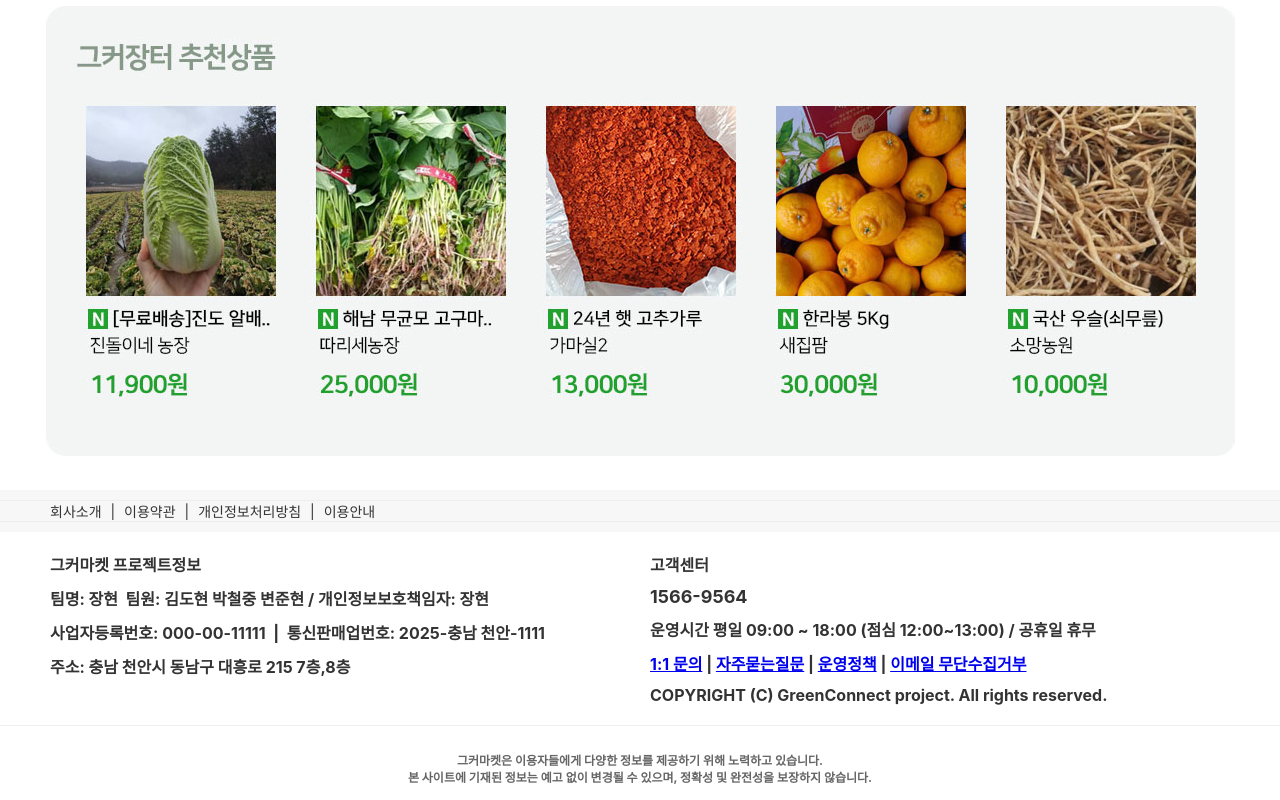
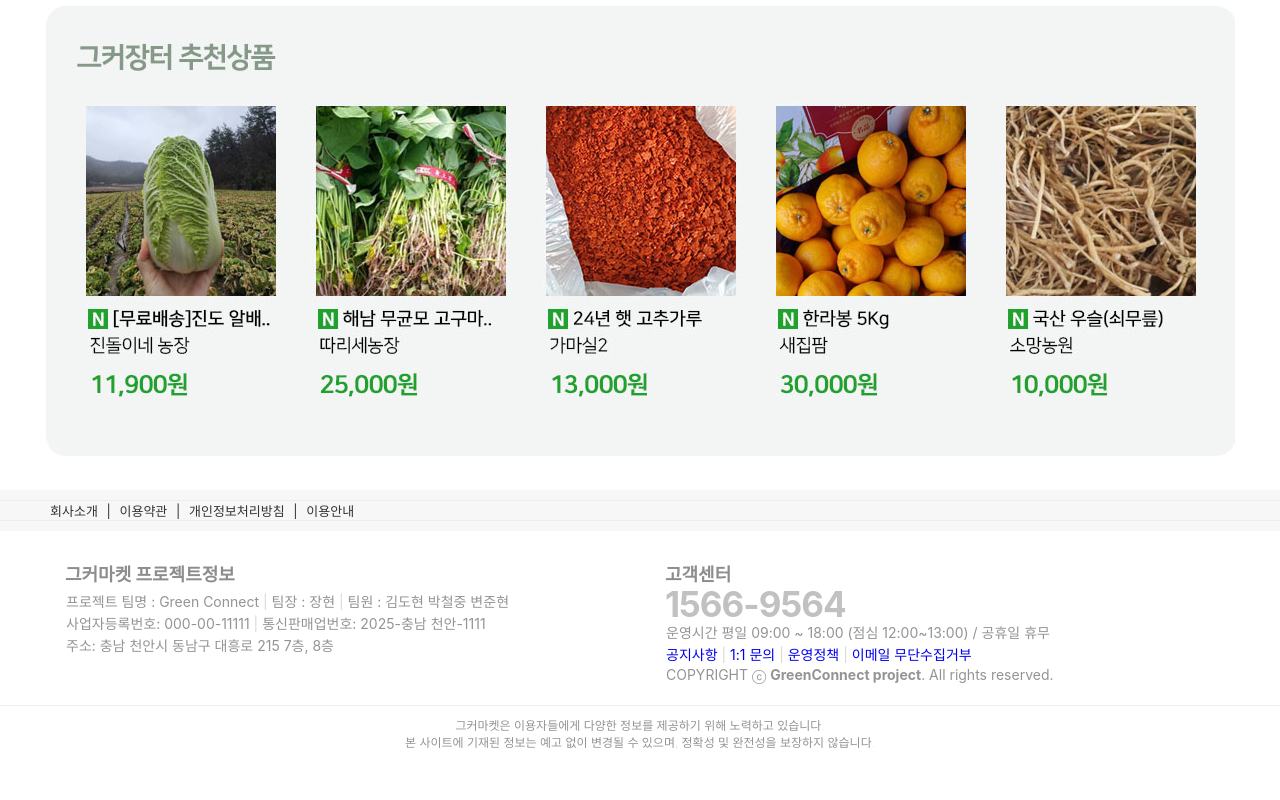
Before and after one commit to janghyun1019/GreenConnect, a React (Create React App) app in the folder src/greenconnect/: page / in a window 1280 px wide. Shown: the part 1449-2249 px from the top of the page. After the commit the page ends 2209 px from the top, so only its background shows below. Built offline with nearby package versions, Linux system fonts and the light colour scheme.

Commit message:
footer style 조정

```diff
--- a/src/greenconnect/src/common/Footer.css
+++ b/src/greenconnect/src/common/Footer.css
@@ -9,7 +9,38 @@
 	margin-top: auto; /* Flex 컨테이너일 경우 하단 고정 효과 */
 	box-sizing: border-box;
 }
+.footer-title {
+	font-size: 18px;
+	color: #8d8d8d;
+	font-weight: 700;
+	line-height: 150%;
+}
+.footer-customer-center .footer-content {
+	margin-top: 0;
+	margin-left: 20px;
+}
+.footer-content p {
+	font-size: 15px;
+	color: #bcbcbc;
+	font-weight: 500;
+}
 
+.footer-text {
+	padding: 1px;
+	color: #949494;
+}
+
+.footer-top-menu {
+	font-size: 13px;
+}
+
+.footer-content a {
+	text-decoration: none;
+}
+
+.footer-content span {
+	color: #d9d9d9;
+}
 
 .footer-top-menu-all {
 	width: 100%;
@@ -49,7 +80,8 @@ hr {
 
 .footer-info, .footer-customer-center {
 	flex: 1;
-	margin: 0 10px;
+	margin-top: 10px;
+	margin-left: 25px;
 }
 
 .footer-info h2, .footer-customer-center h2 {
@@ -60,17 +92,20 @@ hr {
 
 /* 고객센터 전화번호를 강조하고 싶다면 */
 .footer-customer-phone {
-	font-size: 18px;
-	font-weight: bold;
-	margin: 10px 0;
+	font-size: 35px;
+	font-weight: 700;
+	color: #c1c1c1;
+	letter-spacing: -1px;
+	line-height: 95%;
 }
 
 /* 하단 문구 */
 .footer-disclaimer {
 	text-align: center;
-	padding: 15px 0;
+	padding-bottom: 10px;
 	font-size: 12px;
-	color: #666;
+	font-weight: 100;
+	color: #949494;
 }
 
 /* 반응형 처리 예시 */
--- a/src/greenconnect/src/common/Footer.js
+++ b/src/greenconnect/src/common/Footer.js
@@ -23,27 +23,28 @@ function Footer() {
 			<div className="footer-content">
 				{/* 왼쪽: 프로젝트/회사 정보 */}
 				<div className="footer-info">
-					<h2>그커마켓 프로젝트정보</h2>
-					<p>팀명: 장현&nbsp; 팀원: 김도현 박철중 변준현 / 개인정보보호책임자: 장현</p>
-					<p>사업자등록번호: 000-00-11111 &nbsp;|&nbsp; 통신판매업번호: 2025-충남 천안-1111</p>
-					<p>주소: 충남 천안시 동남구 대흥로 215 7층,8층</p>
+					<div className="footer-title">그커마켓 프로젝트정보</div>
+					<div className="footer-text"></div>
+					<div className="footer-text">프로젝트 팀명 : Green Connect<span> | </span>팀장 : 장현<span> | </span>팀원 : 김도현 박철중 변준현</div>
+					<div className="footer-text">사업자등록번호: 000-00-11111<span> | </span>통신판매업번호: 2025-충남 천안-1111</div>
+					<div className="footer-text">주소: 충남 천안시 동남구 대흥로 215 7층, 8층</div>
 				</div>
 
 				{/* 오른쪽: 고객센터 정보 */}
 				<div className="footer-customer-center">
-					<h2>고객센터</h2>
-					<p className="footer-customer-phone">1566-9564</p>
-					<p>운영시간 평일 09:00 ~ 18:00 (점심 12:00~13:00) / 공휴일 휴무</p>
-					<p>
+					<div className="footer-title">고객센터</div>
+					<div className="footer-customer-phone">1566-9564</div>
+					<div className="footer-text">운영시간 평일 09:00 ~ 18:00 (점심 12:00~13:00) / 공휴일 휴무</div>
+					<div className="footer-text">
+						<a href="/">공지사항</a>
+						<span> | </span>
 						<a href="/">1:1 문의</a>
-						<span> | </span>
-						<a href="/">자주묻는질문</a>
 						<span> | </span>
 						<a href="/">운영정책</a>
 						<span> | </span>
 						<a href="/">이메일 무단수집거부</a>
-					</p>
-					<p>COPYRIGHT (C) GreenConnect project. All rights reserved.</p>
+					</div>
+					<div className="footer-text">COPYRIGHT ⓒ <b>GreenConnect project</b>. All rights reserved.</div>
 				</div>
 			</div>
 
```
